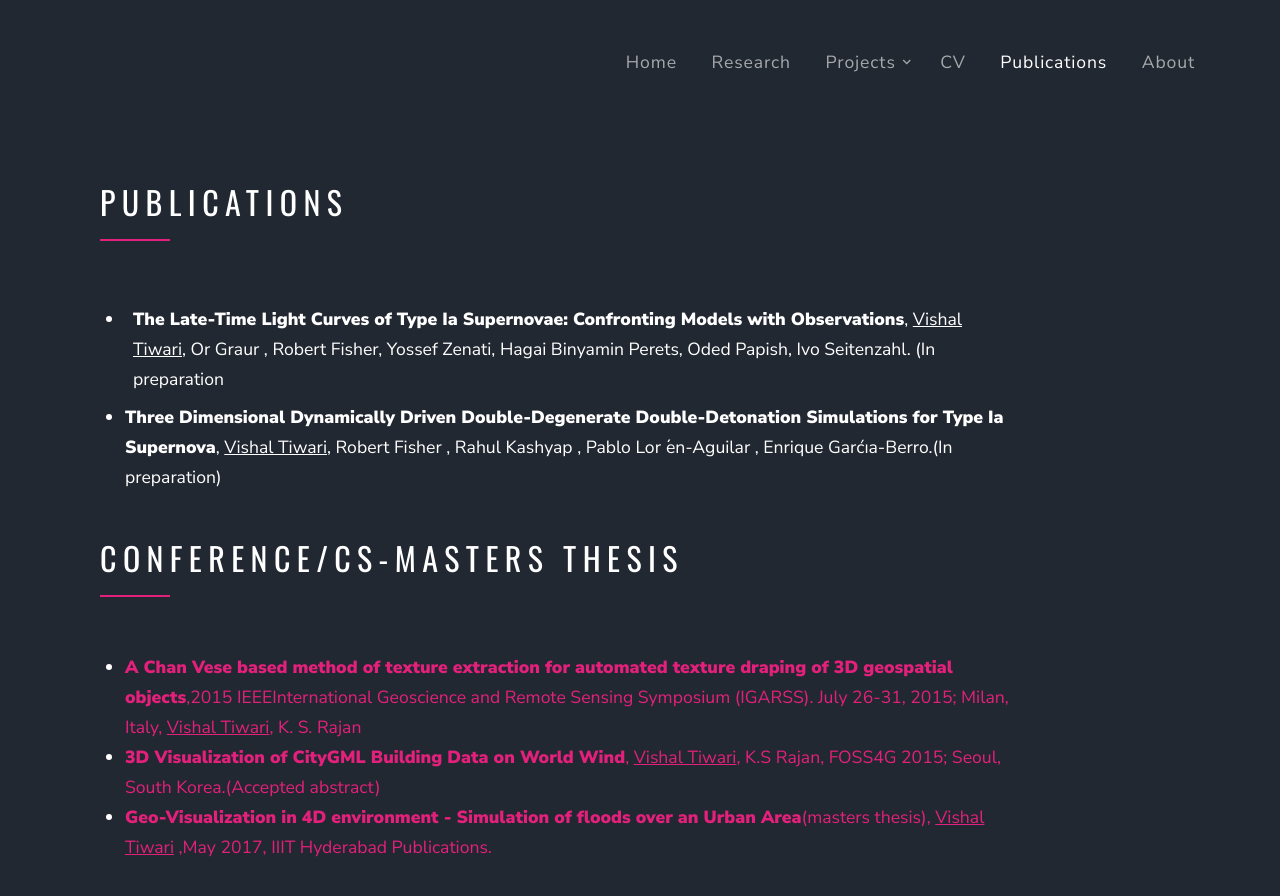
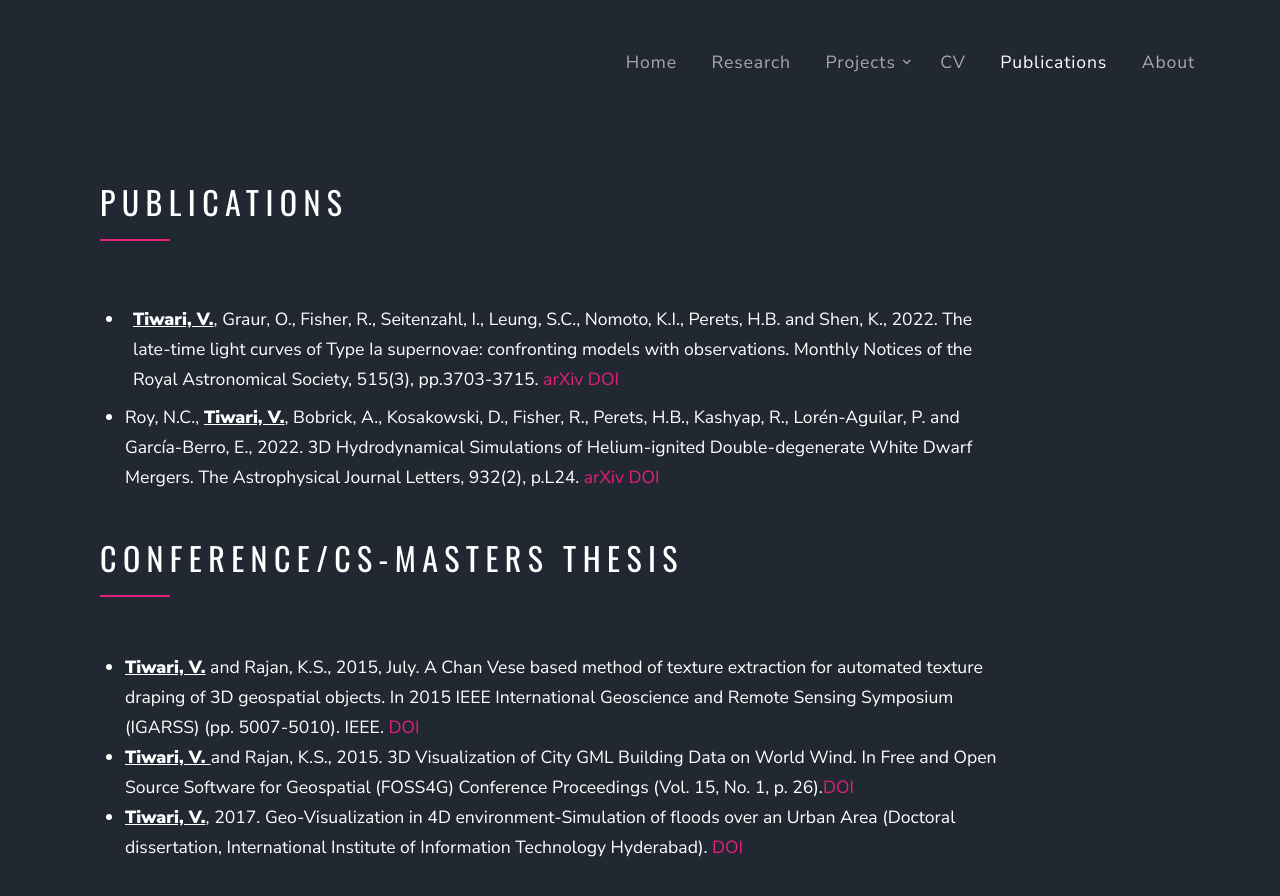
Before and after one commit to vishaltiwari/vishaltiwari.github.io, a plain HTML site: page pubs.html in a window 1280 px wide. Shown: the top 896 px of the page. Drawn offline with nearby package versions, Linux system fonts and the light colour scheme; files whose address does not match are found by name.

Commit message:
Updated webpage

```diff
--- a/pubs.html
+++ b/pubs.html
@@ -101,8 +101,8 @@
       </div>
       <div class="row text-white">
               <ul>
-                <li class="text-white p-2"><strong><b>The Late-Time Light Curves of Type Ia Supernovae: Confronting Models with Observations</b></strong>, <u>Vishal Tiwari</u>, Or Graur , Robert Fisher, Yossef Zenati, Hagai Binyamin Perets, Oded Papish, Ivo Seitenzahl. (In preparation</li>
-                <li><strong><b>Three Dimensional Dynamically Driven Double-Degenerate Double-Detonation Simulations for Type Ia Supernova</b></strong>, <u>Vishal Tiwari</u>, Robert Fisher , Rahul Kashyap , Pablo Lor ́en-Aguilar , Enrique Garćıa-Berro.(In preparation)</li>
+                <li class="text-white p-2"><strong><b><u>Tiwari, V.</u></b></strong>, Graur, O., Fisher, R., Seitenzahl, I., Leung, S.C., Nomoto, K.I., Perets, H.B. and Shen, K., 2022. The late-time light curves of Type Ia supernovae: confronting models with observations. Monthly Notices of the Royal Astronomical Society, 515(3), pp.3703-3715. <a href="https://arxiv.org/abs/2206.02812">arXiv</a> <a href="https://academic.oup.com/mnras/article-abstract/515/3/3703/6611699?redirectedFrom=fulltext">DOI</a> </li>
+                <li>Roy, N.C., <strong><b><u>Tiwari, V.</u></b></strong>, Bobrick, A., Kosakowski, D., Fisher, R., Perets, H.B., Kashyap, R., Lorén-Aguilar, P. and García-Berro, E., 2022. 3D Hydrodynamical Simulations of Helium-ignited Double-degenerate White Dwarf Mergers. The Astrophysical Journal Letters, 932(2), p.L24.<a href="https://arxiv.org/abs/2204.09683"> arXiv</a> <a href="https://iopscience.iop.org/article/10.3847/2041-8213/ac75e7/meta">DOI</a> </li>
              </ul>
        </div>
       </div>
@@ -114,9 +114,9 @@
       <div class="row text-white">
 
 	     <ul>
-		<li><a href="https://ieeexplore.ieee.org/document/7326957"><strong><b>A Chan Vese based method of texture extraction for automated texture draping of 3D geospatial objects</b></strong>,2015 IEEEInternational Geoscience and Remote Sensing Symposium (IGARSS). July 26-31, 2015; Milan, Italy, <u>Vishal Tiwari</u>, K. S. Rajan</a></li>
-		<li><a href="https://scholarworks.umass.edu/foss4g/vol15/iss1/26/"><strong><b> 3D Visualization of CityGML Building Data on World Wind</b></strong>, <u>Vishal Tiwari</u>, K.S Rajan, FOSS4G 2015; Seoul, South Korea.(Accepted abstract)</a></li>
-		<li><a href="http://web2py.iiit.ac.in/research_centres/publications/view_publication/mastersthesis/481"><strong><b>Geo-Visualization in 4D environment - Simulation of floods over an Urban Area</b></strong>(masters thesis), <u>Vishal Tiwari</u> ,May 2017, IIIT Hyderabad Publications.</a></li>
+		<li><strong><b><u>Tiwari, V.</u></b></strong> and Rajan, K.S., 2015, July. A Chan Vese based method of texture extraction for automated texture draping of 3D geospatial objects. In 2015 IEEE International Geoscience and Remote Sensing Symposium (IGARSS) (pp. 5007-5010). IEEE. <a href="https://ieeexplore.ieee.org/document/7326957">DOI</a></li>
+		<li><strong><b><u>Tiwari, V. </u></b></strong>and Rajan, K.S., 2015. 3D Visualization of City GML Building Data on World Wind. In Free and Open Source Software for Geospatial (FOSS4G) Conference Proceedings (Vol. 15, No. 1, p. 26).<a href="https://scholarworks.umass.edu/foss4g/vol15/iss1/26/">DOI</a></li>
+		<li><strong><b><u>Tiwari, V.</u></b></strong>, 2017. Geo-Visualization in 4D environment-Simulation of floods over an Urban Area (Doctoral dissertation, International Institute of Information Technology Hyderabad).<a href="https://web2py.iiit.ac.in/research_centres/publications/view_publication/mastersthesis/481"> DOI</a></li>
               </ul>
       </div>
     </div>
```
Also changed, not shown: contact.html (+1 -1 lines), index.html (+1 -1 lines), 1 other file.
